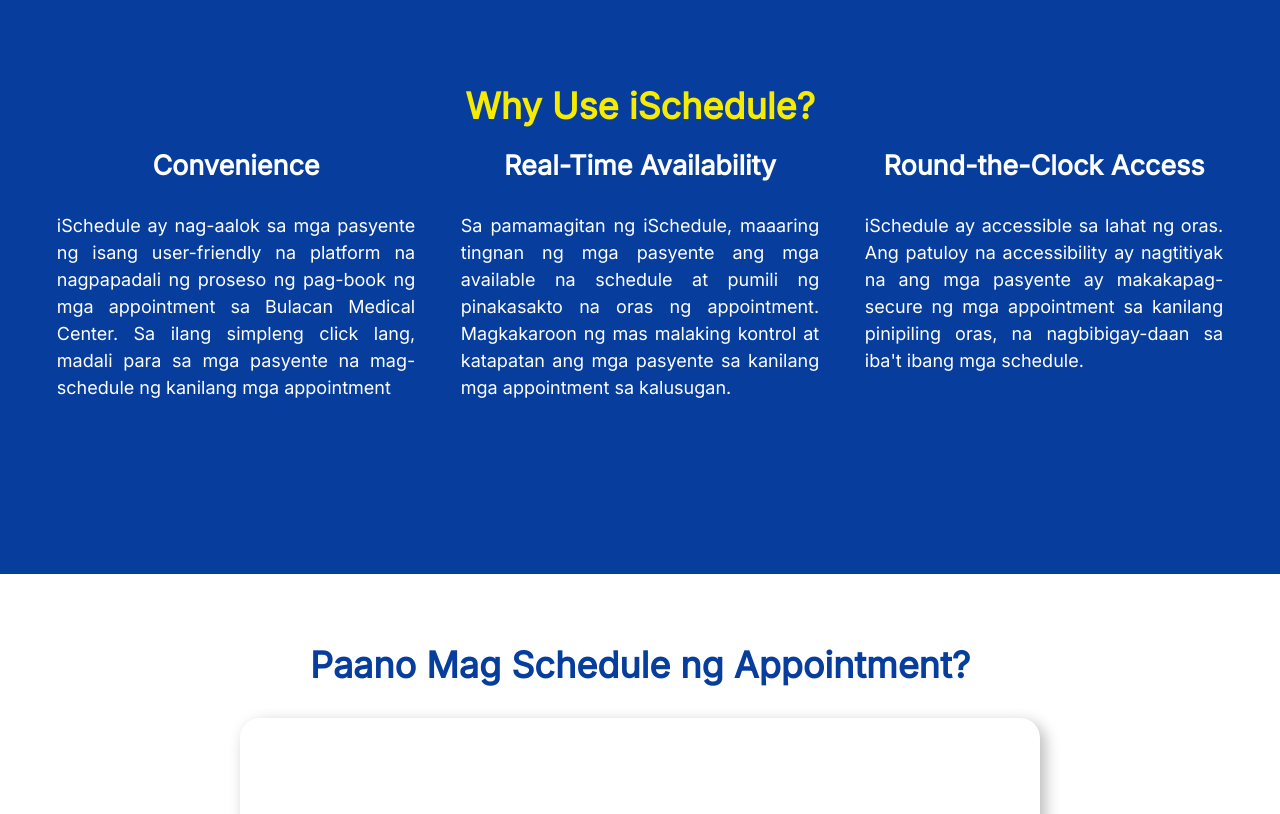
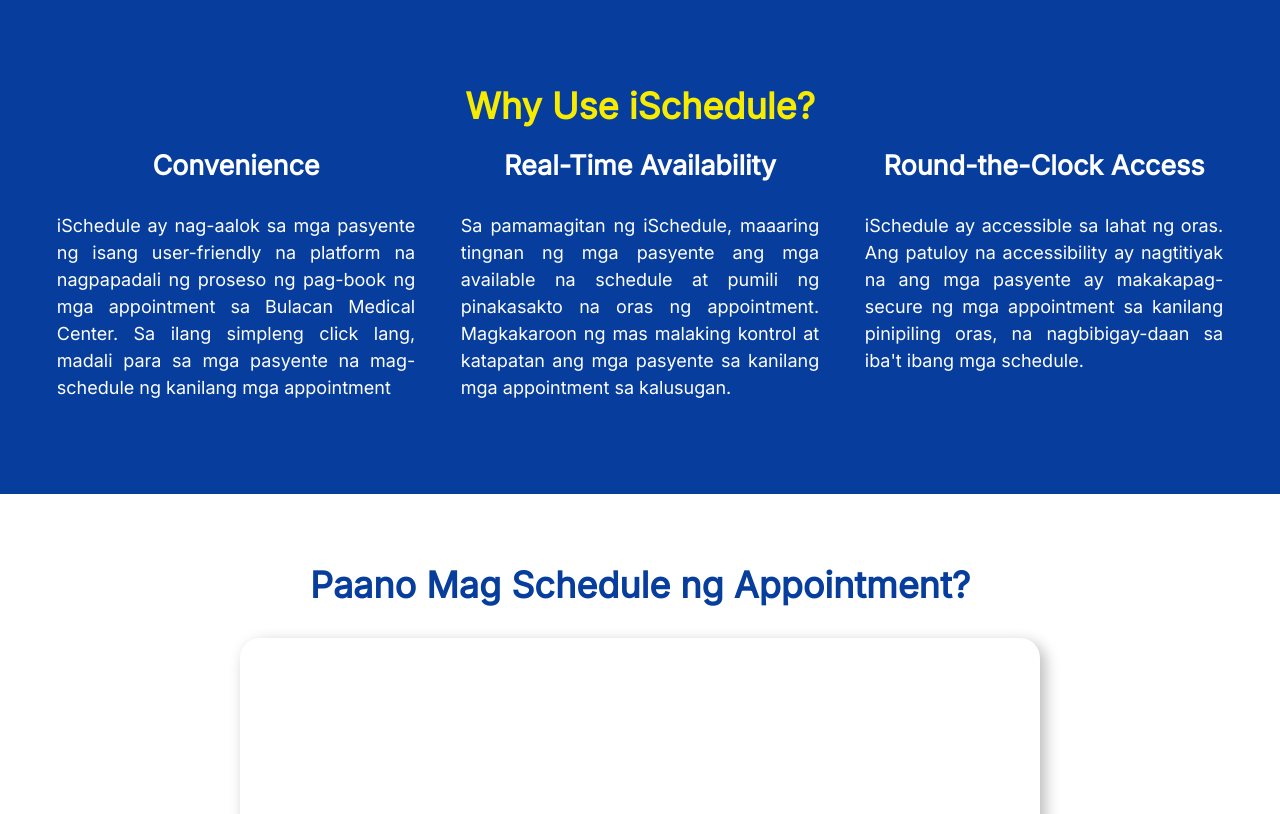
Before and after one commit to jeramie-santos/iSchedule, a PHP site: page / in a window 1280 px wide. Shown: the part 1194-2008 px from the top of the page. Run offline with PHP 8.4, Linux system fonts and the light colour scheme; data that the repository does not hold is empty.

Commit message:
Fixed benefit padding

```diff
--- a/css/main.css
+++ b/css/main.css
@@ -466,7 +466,7 @@
   align-items: center;
   position: relative;
   background-color: rgb(7, 62, 157);
-  padding: 10vh 0 20vh 0;
+  padding: 10vh 0;
 }
 .benefit .benefit__header {
   color: rgb(247, 235, 0);
--- a/scss/main.scss
+++ b/scss/main.scss
@@ -573,7 +573,7 @@
     position: relative;
     background-color: $primary-color;
     // background-image: linear-gradient($primary-color, #7784cb);
-    padding: 10vh 0 20vh 0;
+    padding: 10vh 0;
 
     .benefit__header{
         color: $sub-color;
```
Also changed, not shown: 1 other file.
